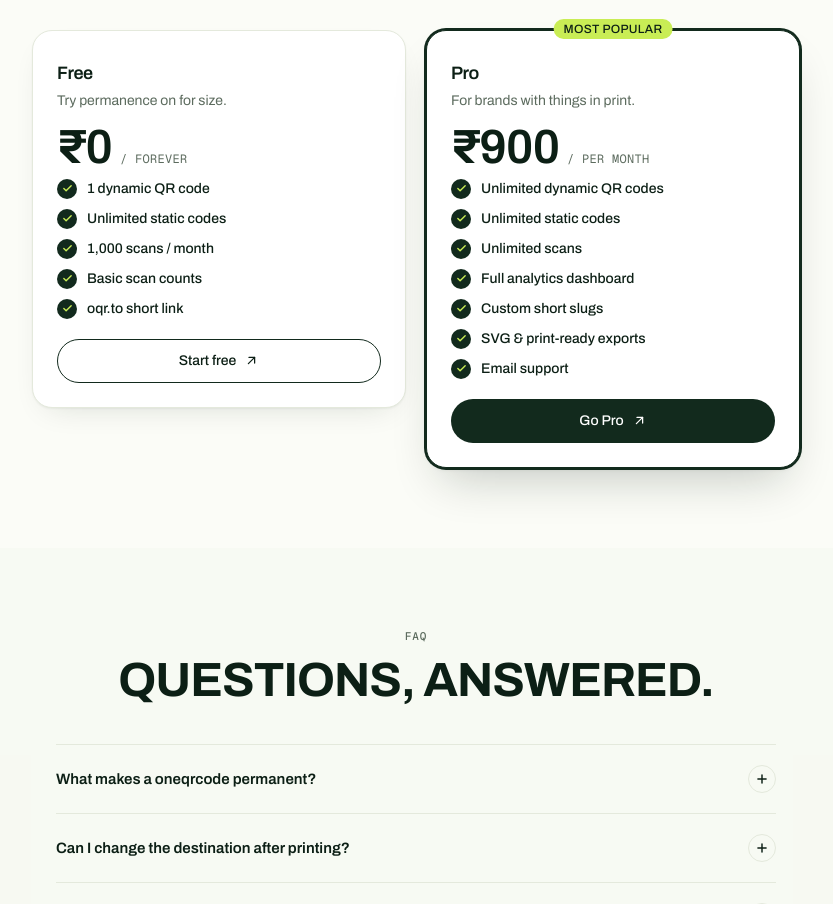
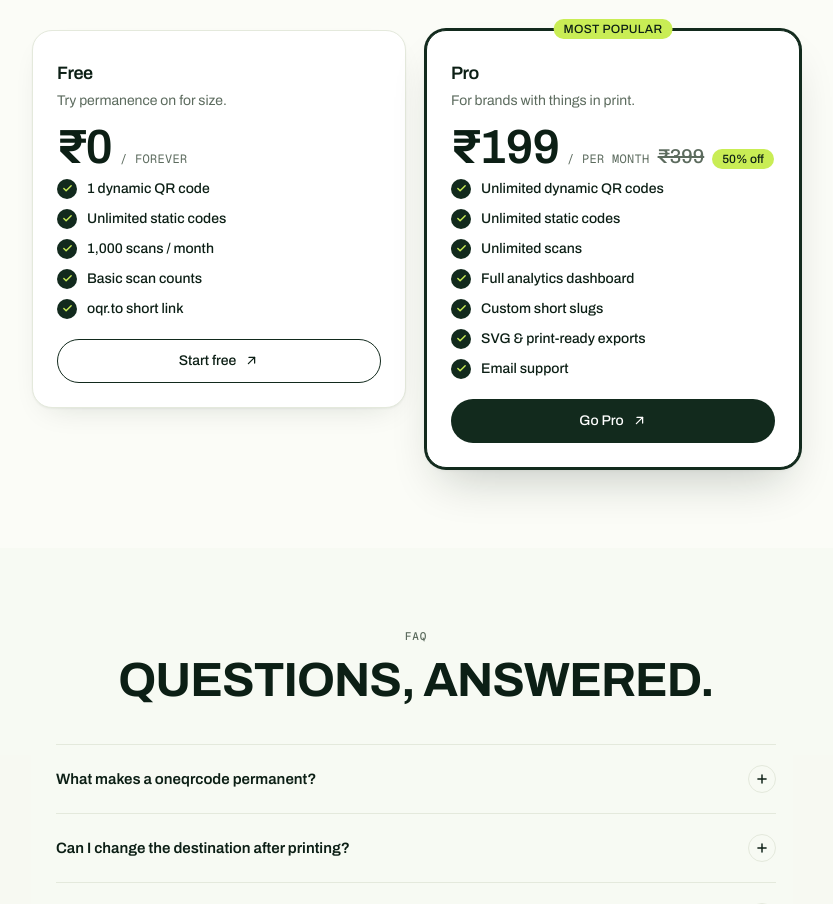
Before and after one commit to ramdhankumar1425/oneqrcode, a Next.js app: page / in a window 1280 px wide. Shown: the part 2040-2944 px from the top of the page, without its empty margins (224-1057 px from the left). Built offline with nearby package versions, Linux system fonts and the light colour scheme; no server answers.

Commit message:
updated plan

```diff
--- a/src/app/page.tsx
+++ b/src/app/page.tsx
@@ -23,6 +23,11 @@ import {
 import { LogoMark } from "@/components/ui/logo";
 import { QrInteractive } from "@/components/marketing/qr-interactive";
 import { getCurrentUser } from "@/lib/session";
+import { PLANS, discountPercent } from "@/lib/plans";
+
+/** Format paise as ₹ for display. */
+const inr = (paise: number) => `₹${(paise / 100).toLocaleString("en-IN")}`;
+const proDiscount = discountPercent(PLANS.pro);
 
 const useCases = [
   "Business cards",
@@ -66,7 +71,9 @@ const steps = [
 const tiers = [
   {
     name: "Free",
-    price: "₹0",
+    price: inr(PLANS.free.price),
+    originalPrice: null as string | null,
+    discount: null as string | null,
     period: "forever",
     blurb: "Try permanence on for size.",
     href: "/signup",
@@ -82,7 +89,9 @@ const tiers = [
   },
   {
     name: "Pro",
-    price: "₹900",
+    price: inr(PLANS.pro.price),
+    originalPrice: PLANS.pro.originalPrice ? inr(PLANS.pro.originalPrice) : null,
+    discount: proDiscount ? `${proDiscount}% off` : null,
     period: "per month",
     blurb: "For brands with things in print.",
     href: "/signup",
@@ -294,13 +303,21 @@ export default async function Home() {
                       <CardTitle className="text-lg">{tier.name}</CardTitle>
                       <CardDescription>{tier.blurb}</CardDescription>
                     </div>
-                    <div className="flex items-baseline gap-2">
+                    <div className="flex flex-wrap items-baseline gap-x-2 gap-y-1">
                       <span className="text-5xl font-semibold tracking-tight tabular-nums">
                         {tier.price}
                       </span>
                       <span className="font-mono text-xs uppercase tracking-wide text-muted-foreground">
                         / {tier.period}
                       </span>
+                      {tier.originalPrice && (
+                        <span className="text-xl font-medium text-muted-foreground line-through tabular-nums">
+                          {tier.originalPrice}
+                        </span>
+                      )}
+                      {tier.discount && (
+                        <Badge variant="accent">{tier.discount}</Badge>
+                      )}
                     </div>
                   </CardHeader>
                   <CardContent className="flex flex-col gap-5 pt-2">
--- a/src/components/app/billing-panel.tsx
+++ b/src/components/app/billing-panel.tsx
@@ -3,7 +3,7 @@
 import { useState } from "react";
 import { useRouter } from "next/navigation";
 import { cn } from "@/lib/cn";
-import { PLANS, type PlanId } from "@/lib/plans";
+import { PLANS, discountPercent, type PlanId } from "@/lib/plans";
 import { Badge } from "@/components/ui/badge";
 import { Button } from "@/components/ui/button";
 import { Card, CardContent } from "@/components/ui/card";
@@ -152,7 +152,7 @@ export function BillingPanel({
                     <Badge variant="warning">Pending</Badge>
                   )}
                 </div>
-                <div className="flex items-baseline gap-1.5">
+                <div className="flex flex-wrap items-baseline gap-x-2 gap-y-1">
                   <span className="text-4xl font-semibold tracking-tight">
                     {formatPrice(plan.price)}
                   </span>
@@ -160,6 +160,14 @@ export function BillingPanel({
                     <span className="font-mono text-xs uppercase text-muted-foreground">
                       / {plan.interval}
                     </span>
+                  )}
+                  {plan.originalPrice && (
+                    <span className="text-lg font-medium text-muted-foreground line-through">
+                      {formatPrice(plan.originalPrice)}
+                    </span>
+                  )}
+                  {discountPercent(plan) && (
+                    <Badge variant="accent">{discountPercent(plan)}% off</Badge>
                   )}
                 </div>
                 <ul className="flex flex-col gap-2">
--- a/src/lib/plans.ts
+++ b/src/lib/plans.ts
@@ -19,8 +19,10 @@ export type PlanLimits = {
 export type Plan = {
   id: PlanId;
   name: string;
-  /** price in minor units (paise), per interval */
+  /** current price in minor units (paise), per interval */
   price: number;
+  /** pre-discount price in paise, shown struck-through; null = no discount */
+  originalPrice: number | null;
   currency: "INR";
   interval: "month" | null; // null = free / no billing cycle
   /** Razorpay plan id, or null for free (no gateway subscription) */
@@ -34,6 +36,7 @@ export const PLANS: Record<PlanId, Plan> = {
     id: "free",
     name: "Free",
     price: 0,
+    originalPrice: null,
     currency: "INR",
     interval: null,
     rzpPlanId: null,
@@ -52,7 +55,8 @@ export const PLANS: Record<PlanId, Plan> = {
   pro: {
     id: "pro",
     name: "Pro",
-    price: 90_000, // ₹900.00
+    price: 19_900, // ₹199.00 (discounted)
+    originalPrice: 39_900, // ₹399.00
     currency: "INR",
     interval: "month",
     rzpPlanId: process.env.RAZORPAY_PLAN_ID_PRO ?? null,
@@ -84,6 +88,14 @@ export function getPlan(id: PlanId): Plan {
   return PLANS[id];
 }
 
+/** Discount percentage vs the original price, or null when there's no discount. */
+export function discountPercent(plan: Plan): number | null {
+  if (!plan.originalPrice || plan.originalPrice <= plan.price) return null;
+  return Math.round(
+    ((plan.originalPrice - plan.price) / plan.originalPrice) * 100,
+  );
+}
+
 /** Resolve a subscription row's plan; falls back to free when there's no row. */
 export function planForSubscription(plan: string | null | undefined): Plan {
   return plan && isPlanId(plan) ? PLANS[plan] : PLANS.free;
```
